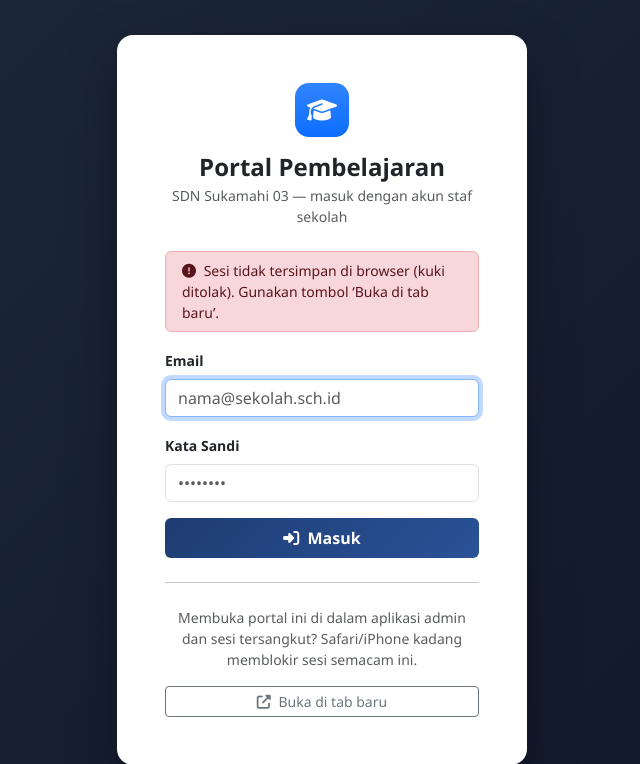
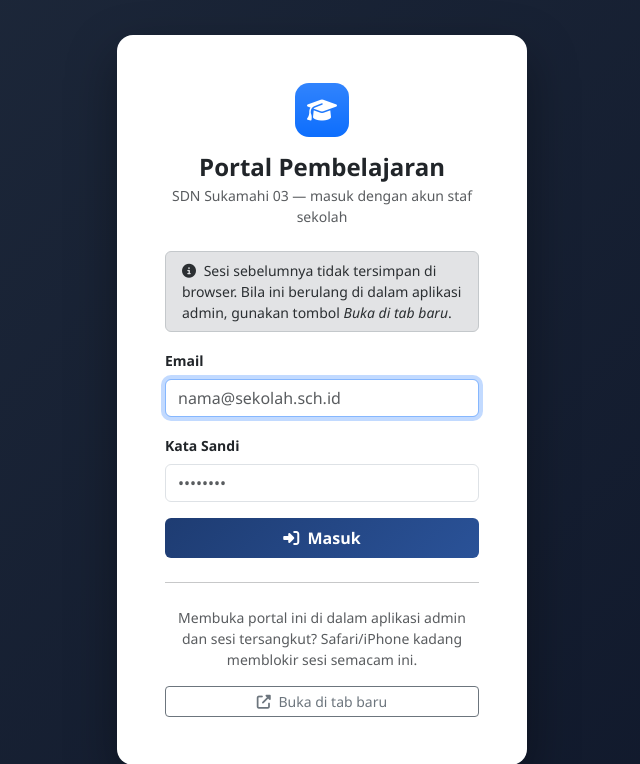
Before and after one commit to adam671-cyber/admin-sdn-sukamahi-03, a Flask app: page /login?sesi_boyong=1 in a window 1280 px wide. Shown: the top 764 px of the page, without its empty margins (318-958 px from the left). Run offline with Flask 3, Linux system fonts and the light colour scheme; some libraries are stand-ins or nearby versions.

Commit message:
Login: galat sandi tampil jujur (tidak tertutup pesan sesi_boyong) + kotak info terpisah

```diff
--- a/app.py
+++ b/app.py
@@ -357,8 +357,6 @@ def sso_handshake():
 @app.route("/login", methods=["GET", "POST"])
 def login():
     galat = None
-    if request.args.get("sesi_boyong"):
-        galat = "Sesi tidak tersimpan di browser (kuki ditolak). Gunakan tombol \u2018Buka di tab baru\u2019."
     if muat_sesi():
         return redirect(url_for("dashboard"))
     if request.method == "POST":
@@ -396,9 +394,9 @@ def login():
                 g.sesi = sesi
                 g.sesi_baru = sesi
                 return redirect(url_for("dashboard"))
-        elif galat is None:
+        elif not galat:
             galat = "Email atau kata sandi tidak sesuai."
-    return render_template("login.html", galat=galat)
+    return render_template("login.html", galat=galat, galat_boyong=request.args.get("sesi_boyong"))
 
 @app.route("/logout", methods=["GET", "POST"])
 def logout():
--- a/portal/app.py
+++ b/portal/app.py
@@ -358,8 +358,6 @@ def sso_handshake():
 @app.route("/login", methods=["GET", "POST"])
 def login():
     galat = None
-    if request.args.get("sesi_boyong"):
-        galat = "Sesi tidak tersimpan di browser (kuki ditolak). Gunakan tombol \u2018Buka di tab baru\u2019."
     if muat_sesi():
         return redirect(url_for("dashboard"))
     if request.method == "POST":
@@ -397,9 +395,9 @@ def login():
                 g.sesi = sesi
                 g.sesi_baru = sesi
                 return redirect(url_for("dashboard"))
-        elif galat is None:
+        elif not galat:
             galat = "Email atau kata sandi tidak sesuai."
-    return render_template("login.html", galat=galat)
+    return render_template("login.html", galat=galat, galat_boyong=request.args.get("sesi_boyong"))
 
 @app.route("/logout", methods=["GET", "POST"])
 def logout():
--- a/portal/templates/login.html
+++ b/portal/templates/login.html
@@ -51,6 +51,13 @@
         </div>
         {% endif %}
 
+        {% if galat_boyong %}
+        <div class="alert alert-secondary py-2 small">
+            <i class="fa-solid fa-circle-info me-1"></i> Sesi sebelumnya tidak tersimpan di browser.
+            Bila ini berulang di dalam aplikasi admin, gunakan tombol <em>Buka di tab baru</em>.
+        </div>
+        {% endif %}
+
         <form method="POST" novalidate>
             <div class="mb-3">
                 <label for="email" class="form-label fw-semibold small text-dark">Email</label>
```
Also changed, not shown: templates/login.html (+7 -0 lines).
